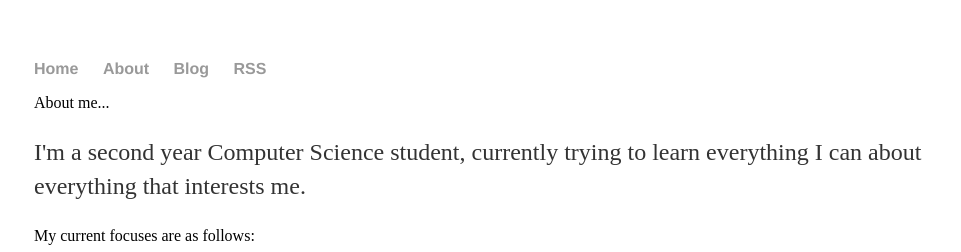
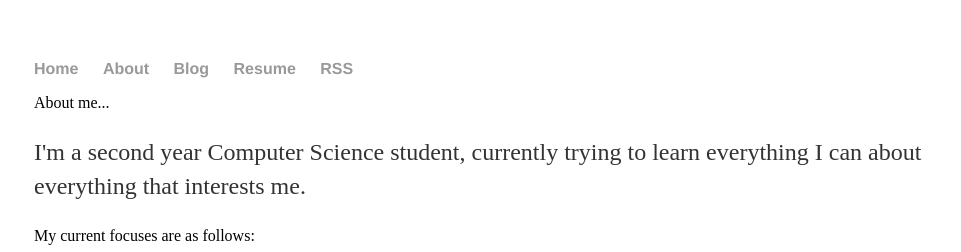
Before and after one commit to jayc0b0/jayc0b0.github.io, a Jekyll site: the page built from about.html, in a window 1280 px wide. Shown: the top 252 px of the page, without its empty margins (158-1119 px from the left). Built offline with Jekyll 4.4.1, drawn with Linux system fonts in a browser that asks for light colours.

Commit message:
Added resume link

```diff
--- a/_layouts/default.html
+++ b/_layouts/default.html
@@ -11,6 +11,7 @@
 	        		<li><a href="/">Home</a></li>
 		        	<li><a href="/about">About</a></li>
 	        		<li><a href="/blog">Blog</a></li>
+	        		<li><a href="https://github.com/jayc0b0/Resume/blob/master/Jacob_Orner_Resume.pdf">Resume</a></a></li>
 	        		<li><a href="http://jayc0b0.github.io/blog/atom.xml">RSS</a></li>
 	    		</ul>
 			</nav>
```
